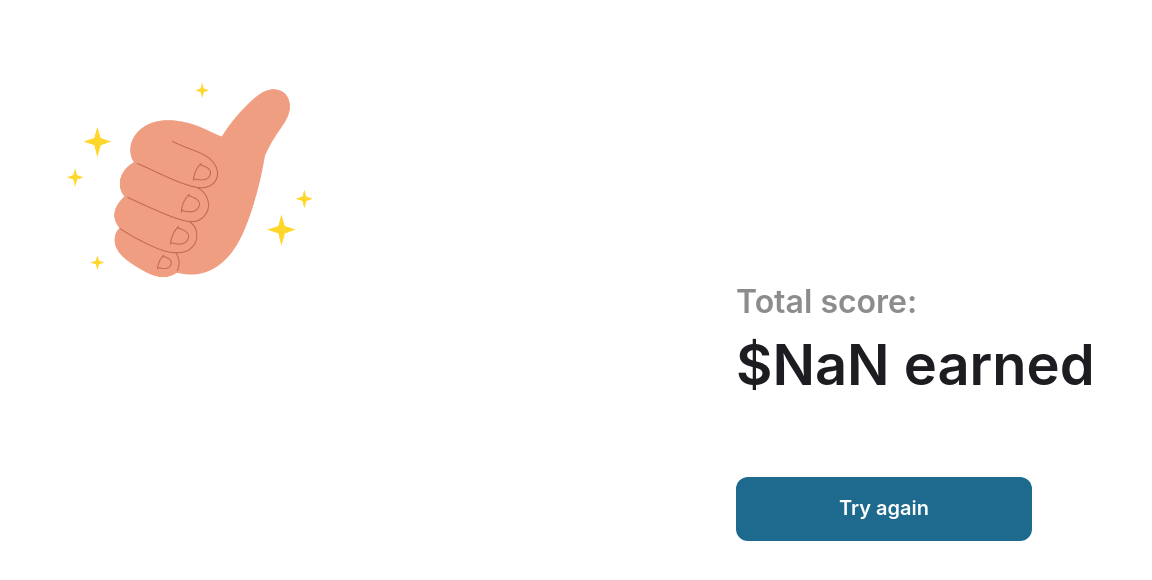
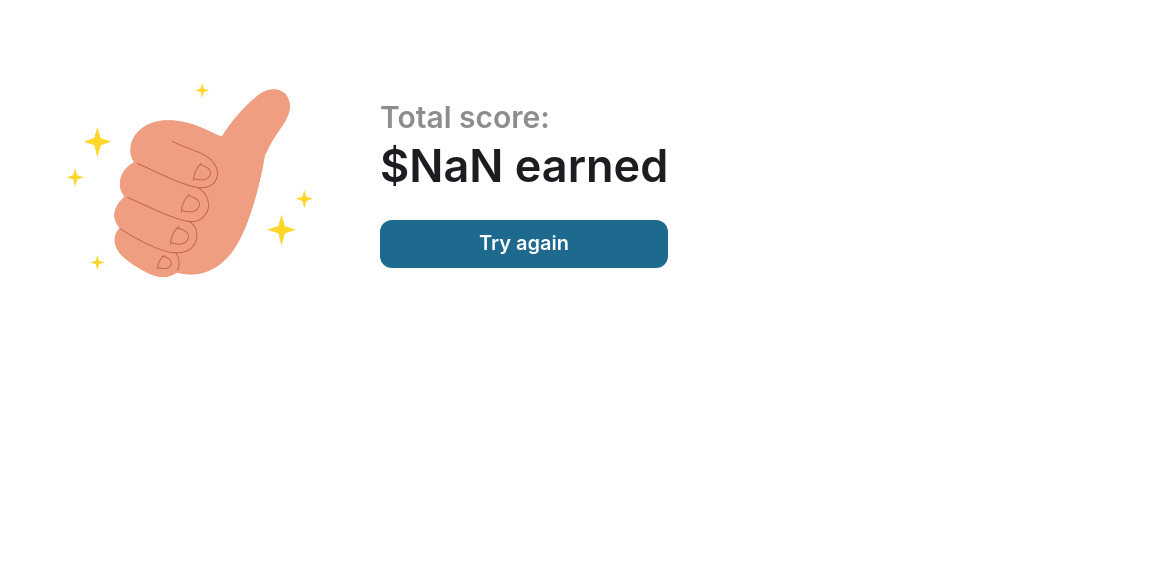
Before and after one commit to MarharytaSomash/game, a React (Create React App) app: page /game_finish in a window 768 px wide. Shown: the top 580 px of the page, 1152 px wide, since content can reach past the window. Built offline with nearby package versions, Linux system fonts and the light colour scheme.

Commit message:
add responsive style for finish page

```diff
--- a/src/styles/gameFinishStyle.scss
+++ b/src/styles/gameFinishStyle.scss
@@ -10,6 +10,175 @@
   align-items: center;
   justify-content: center;
 }
+@media only screen and (max-width: 320px) {
+  .finish-page-wrapper {
+    display: flex;
+    flex-direction: row;
+    position: relative;
+    width: 100%;
+    height: 100vh;
+
+    .wrapper-info {
+      display: flex;
+      flex-direction: column;
+      align-items: flex-start;
+      padding: 0px;
+      gap: 64px;
+      position: absolute;
+      width: 320px;
+      height: 200px;
+
+      h1 {
+        @include flex;
+        @include styleForEarned;
+        position: fixed;
+        margin-top: 300px;
+        margin-left: 150px;
+        font-size: 18px;
+        opacity: 0.5;
+      }
+      .earned {
+        @include styleForEarned;
+        font-size: 37px;
+        position: fixed;
+        margin-top: 340px;
+        margin-left: 150px;
+      }
+      button {
+        @include styleForEarned;
+        width: 288px;
+        height: 48px;
+        background: #1e6a8e;
+        position: fixed;
+        margin-top: 440px;
+        margin-left: 40px;
+        color: White;
+
+        font-size: 20px;
+        border-radius: 12px;
+      }
+      button:hover {
+        background-color: #3891b1;
+      }
+      button.active {
+        background-color: #003b63;
+      }
+    }
+  }
+}
+@media only screen and (min-width: 320px) and (max-width: 768px) {
+  .finish-page-wrapper {
+    display: flex;
+    flex-direction: row;
+    position: relative;
+    width: 100%;
+    height: 100vh;
+
+    .wrapper-info {
+      display: flex;
+      flex-direction: column;
+      align-items: flex-start;
+      padding: 0px;
+      gap: 64px;
+      position: absolute;
+      width: 320px;
+      height: 200px;
+
+      h1 {
+        @include flex;
+        @include styleForEarned;
+        position: fixed;
+        margin-top: 300px;
+        margin-left: 80px;
+        font-size: 25px;
+        opacity: 0.5;
+      }
+      .earned {
+        @include styleForEarned;
+        font-size: 40px;
+        position: fixed;
+        margin-top: 340px;
+        margin-left: 80px;
+      }
+      button {
+        @include styleForEarned;
+        width: 288px;
+        height: 48px;
+        background: #1e6a8e;
+        position: fixed;
+        margin-top: 440px;
+        margin-left: 60px;
+        color: White;
+
+        font-size: 20px;
+        border-radius: 12px;
+      }
+      button:hover {
+        background-color: #3891b1;
+      }
+      button.active {
+        background-color: #003b63;
+      }
+    }
+  }
+}
+@media only screen and (min-width: 768px) and (max-width: 1280px) {
+  .finish-page-wrapper {
+    display: flex;
+    flex-direction: row;
+    position: relative;
+    width: 100%;
+    height: 100vh;
+
+    .wrapper-info {
+      display: flex;
+      flex-direction: column;
+      align-items: flex-start;
+      padding: 0px;
+      gap: 64px;
+      position: absolute;
+      width: 624px;
+      height: 200px;
+
+      h1 {
+        @include flex;
+        @include styleForEarned;
+        position: fixed;
+        margin-top: 100px;
+        margin-left: 380px;
+        font-size: 30px;
+        opacity: 0.5;
+      }
+      .earned {
+        @include styleForEarned;
+        font-size: 45px;
+        position: fixed;
+        margin-top: 140px;
+        margin-left: 380px;
+      }
+      button {
+        @include styleForEarned;
+        width: 288px;
+        height: 48px;
+        background: #1e6a8e;
+        position: fixed;
+        margin-top: 220px;
+        margin-left: 380px;
+        color: White;
+
+        font-size: 20px;
+        border-radius: 12px;
+      }
+      button:hover {
+        background-color: #3891b1;
+      }
+      button.active {
+        background-color: #003b63;
+      }
+    }
+  }
+}
+@media only screen and (min-width: 1280px) {
   .finish-page-wrapper {
     display: flex;
     flex-direction: row;
@@ -51,7 +220,6 @@
         right: 0px;
         top: 194px;
         color: White;
-
         font-size: 20px;
         border-radius: 12px;
       }
@@ -63,3 +231,4 @@
       }
     }
   }
+}
```
Lines whose indentation alone changed are shown as unchanged.
